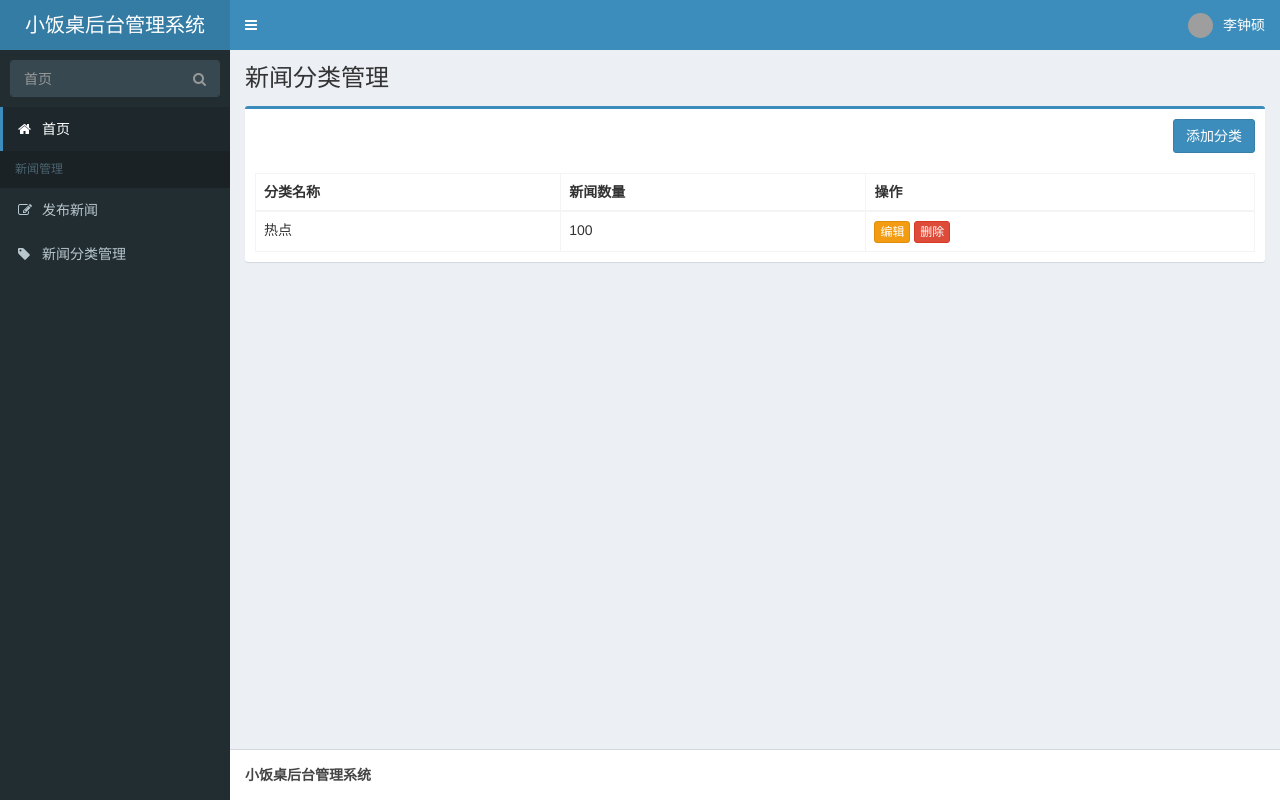
After one commit to Anton-Joe/xfz_project, a Django app: page /cms/news_category/ in a window 1280 px wide. The commit adds this page. Run offline with Django 3.2, Linux system fonts and the light colour scheme; some libraries are stand-ins or nearby versions; grey boxes are pictures that could not be loaded.

Commit message:
CMS新闻分类管理页面 完成

```diff
--- a/apps/cms/urls.py
+++ b/apps/cms/urls.py
@@ -6,4 +6,5 @@ app_name = 'cms'
 urlpatterns = [
     path('', views.index, name='index'),
     path('write_news/', views.WriteNewsView.as_view(), name='write_news'),
+    path('news_category/', views.news_category, name='news_category'),
 ]
--- a/apps/cms/views.py
+++ b/apps/cms/views.py
@@ -14,3 +14,7 @@ def index(request):
 class WriteNewsView(View):
     def get(self, request):
         return render(request, 'cms/write_news.html')
+
+
+def news_category(request):
+    return render(request, 'cms/news_category.html')
--- a/front/src/css/common/header.scss
+++ b/front/src/css/common/header.scss
@@ -21,7 +21,6 @@
     margin: 0 auto;
     width: $pageWidth;
     height: 100%;
-    overflow: hidden;
 
     .logo_box{
       height: 49px;
@@ -58,7 +57,7 @@
       float: right;
       line-height: $navHeight;
       color: #ffffff;
-
+      position: relative;
       .iconfont{
         color: #ffffff;
         font-size: 22px;
--- a/front/templates/cms/base.html
+++ b/front/templates/cms/base.html
@@ -119,9 +119,22 @@
             <!-- sidebar menu: : style can be found in sidebar.less -->
             <ul class="sidebar-menu" data-widget="tree">
                 <li class="active">
-                    <a href="#">
+                    <a href="{% url 'cms:index' %}">
                         <i class="fa fa-home"></i>
                         <span>首页</span>
+                    </a>
+                </li>
+                <li class="header">新闻管理</li>
+                <li>
+                    <a href="{% url 'cms:write_news' %}">
+                        <i class="fa fa-edit"></i>
+                        <span>发布新闻</span>
+                    </a>
+                </li>
+                <li>
+                    <a href="{% url 'cms:news_category' %}">
+                        <i class="fa fa-tag"></i>
+                        <span>新闻分类管理</span>
                     </a>
                 </li>
             </ul>
--- /dev/null
+++ b/front/templates/cms/news_category.html
@@ -0,0 +1,44 @@
+{% extends 'cms/base.html' %}
+
+{% block title %}
+    新闻分类
+{% endblock %}
+{% block head %}
+
+{% endblock %}
+{% block content-header %}
+    <h1>新闻分类管理</h1>
+{% endblock %}
+{% block content %}
+    <div class="row">
+        <div class="col-md-12">
+            <div class="box box-primary">
+                <div class="box-header">
+                    <button class="btn btn-primary pull-right">添加分类</button>
+                </div>
+                <div class="box-body">
+                    <table class="table table-bordered">
+                        <thead>
+                            <tr>
+                                <th>分类名称</th>
+                                <th>新闻数量</th>
+                                <th>操作</th>
+                            </tr>
+                        </thead>
+                        <tbody>
+                            <tr>
+                                <td>热点</td>
+                                <td>100</td>
+                                <td>
+                                    <button class="btn btn-warning btn-xs">编辑</button>
+                                    <button class="btn btn-danger btn-xs">删除</button>
+                                </td>
+                            </tr>
+                        </tbody>
+                    </table>
+                </div>
+            </div>
+
+        </div>
+    </div>
+{% endblock %}
```
Also changed, not shown: front/dist/css/common/header.min.css (+1 -1 lines), front/dist/css/common/new_list.min.css, front/dist/css/course/course_detail.min.css, front/dist/css/course/course_index.min.css, front/dist/css/course/course_nav.min.css, front/dist/css/news/index.min.css, front/dist/css/news/news_detail.min.css, front/dist/css/search/search_index.min.css.
